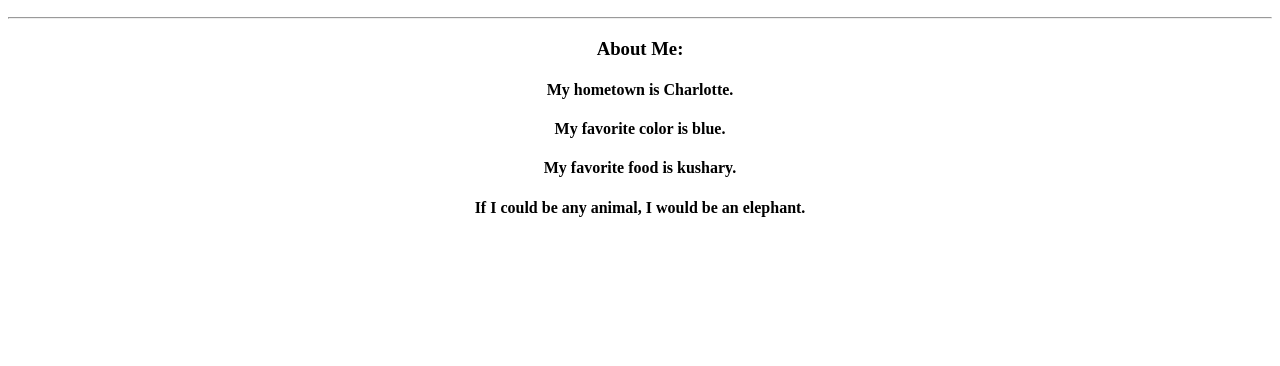
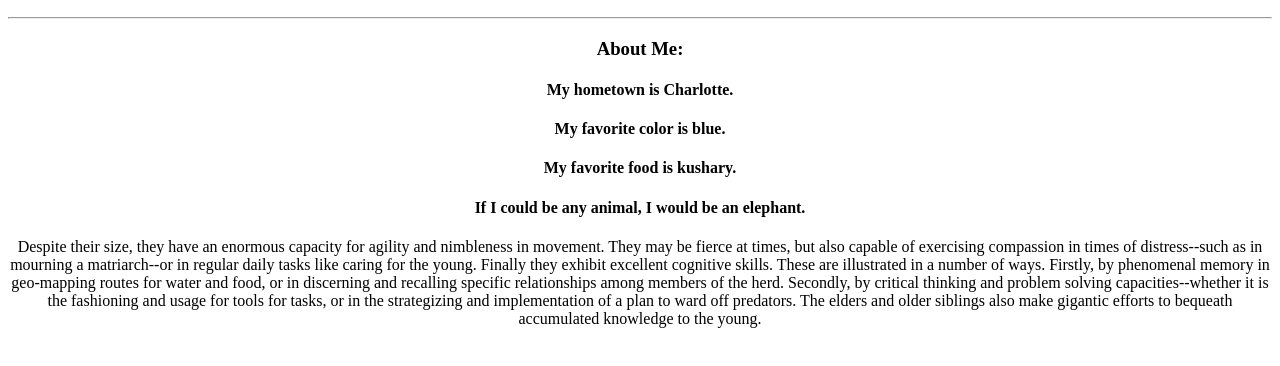
Before and after one commit to MSoulSol/1stRepoProj, a plain HTML site: page index.html in a window 1280 px wide. Shown: the part 110-476 px from the top of the page. Drawn offline with Linux system fonts and the light colour scheme.

Commit message:
Adding new text to project website page, to elaborate on my choice of imagined anthropomorphized animal.

```diff
--- a/index.html
+++ b/index.html
@@ -15,6 +15,4 @@
 					<h4>My favorite color is blue.</h4>
 					<h4>My favorite food is kushary.</h4>
 					<h4>If I could be any animal, I would be an elephant.</h4>
-			</div>
-		  </body>
-		</html>
+			<P>Despite their size, they have an enormous capacity for agility and nimbleness in movement. They may be fierce at times, but also capable of exercising compassion in times of distress--such as in mourning a matriarch--or in regular daily tasks like caring for the young. Finally they exhibit excellent cognitive skills. These are illustrated in a number of ways. Firstly, by phenomenal memory in geo-mapping routes for water and food, or in discerning and recalling specific relationships among members of the herd. Secondly, by critical thinking and problem solving capacities--whether it is the fashioning and usage for tools for tasks, or in the strategizing and implementation of a plan to ward off predators. The elders and older siblings also make gigantic efforts to bequeath accumulated knowledge to the young. </P>
```
